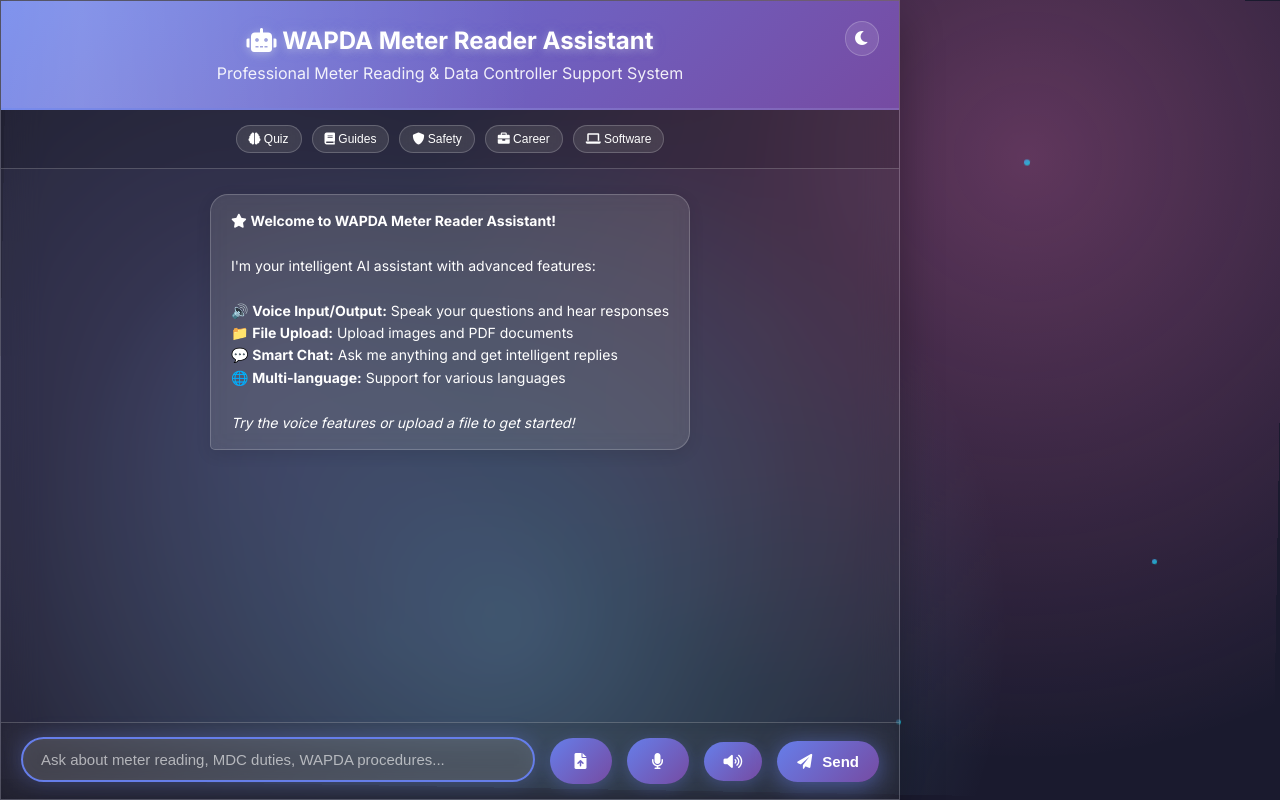
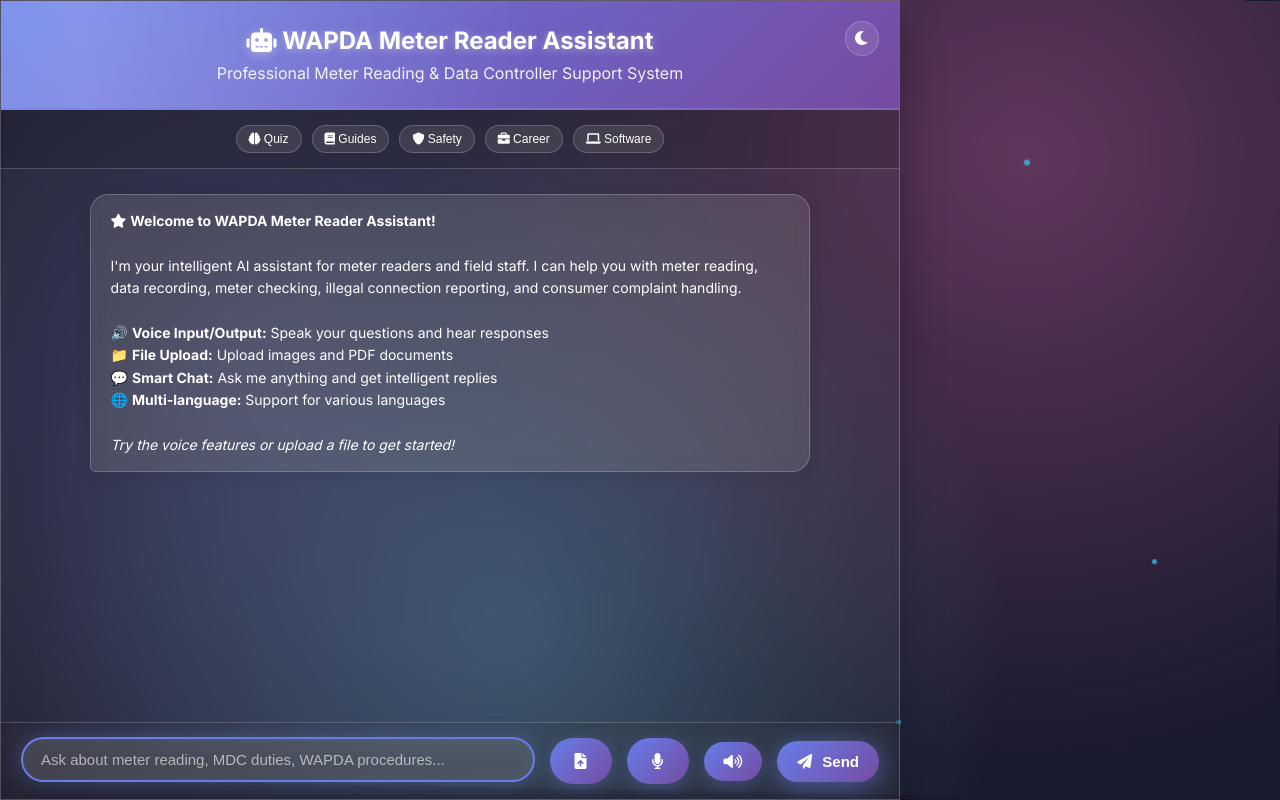
Before and after one commit to ayeshajavid91-star/wapda-chatbot, a Flask app: page / in a window 1280 px wide. Run offline with Flask 3, Linux system fonts and the light colour scheme.

Commit message:
Add meter reader domain answers for meter reading, data recording, meter checking, illegal connections, and complaints

```diff
--- a/app.py
+++ b/app.py
@@ -23,13 +23,20 @@ def find_relevant_answer(user_query):
     """Find relevant answer from knowledge base or provide intelligent responses"""
     user_query_lower = user_query.lower().strip()
 
+    # Meter reader task keywords
+    meter_reading_terms = ['meter reading', 'read meter', 'meter reader', 'reading route', 'readings', 'meter reading process']
+    data_record_terms = ['record', 'data record', 'log', 'save data', 'entry', 'data entry', 'record reading', 'store reading']
+    meter_check_terms = ['meter check', 'check meter', 'meter inspection', 'meter condition', 'faulty meter', 'meter verification', 'meter test']
+    illegal_connection_terms = ['illegal connection', 'kunda', 'theft', 'unauthorized connection', 'bypass', 'wire theft', 'illegal hook']
+    consumer_complaint_terms = ['complaint', 'consumer complaint', 'billing complaint', 'service complaint', 'report issue', 'problem with consumer', 'customer complaint']
+
     # Handle greetings
     if any(word in user_query_lower for word in ['hello', 'hi', 'hey', 'assalam', 'salaam']):
-        return "👋 Hello! I'm your AI assistant. I can help you with voice input, file uploads, and answering questions. What would you like to know?"
+        return "👋 Hello! I'm your WAPDA Meter Reader Assistant. I can help you with meter reading, data recording, meter checking, illegal connection reporting, and consumer complaint handling. What would you like to know?"
 
     # Handle voice-related queries
     if any(word in user_query_lower for word in ['voice', 'speak', 'speech', 'audio', 'sound']):
-        return "🔊 I support voice input and output! Click the microphone button to speak your questions, and enable voice responses to hear my answers. Try asking me something!"
+        return "🔊 I support voice input and output! Click the microphone button to speak your questions, and enable voice responses to hear my answers. Try asking about meter reading tasks or complaint handling."
 
     # Handle file upload queries
     if any(word in user_query_lower for word in ['upload', 'file', 'image', 'pdf', 'document']):
@@ -38,6 +45,14 @@ def find_relevant_answer(user_query):
     # Handle feature questions
     if any(word in user_query_lower for word in ['feature', 'what can you do', 'capabilities', 'help']):
         return """🤖 Here's what I can do:
+
+📌 **Meter Reader Tasks:**
+• Explain how meter reading works
+• Help with meter reading route planning
+• Describe accurate data recording steps
+• Guide meter checking and fault inspection
+• Explain illegal connection reporting (kunda, bypass)
+• Describe consumer complaint handling process
 
 🔊 **Voice Features:**
 • Speak your questions using the microphone
@@ -49,27 +64,38 @@ def find_relevant_answer(user_query):
 • Upload PDF documents
 • Automatic file processing
 
-💬 **Chat Features:**
-• Answer questions intelligently
-• Support for multiple languages
-• Real-time conversation
+❓ **Ask me anything related to meter reading or consumer service!"""
 
-❓ **Ask me anything!** I'm here to help with information, assistance, or just chat!"""
+    # Specific meter reader responses
+    if any(term in user_query_lower for term in meter_reading_terms):
+        return "📊 **Meter Reading Guide:**\n\n1. Verify the assigned route and meter list.\n2. Visit each meter carefully with PPE.\n3. Read the meter accurately and note the digits.\n4. Record readings clearly in the app or ledger.\n5. Report missing or inaccessible meters immediately."
+
+    if any(term in user_query_lower for term in data_record_terms):
+        return "📝 **Data Recording Best Practices:**\n\n- Record meter numbers and readings immediately.\n- Use clear, legible notes or mobile entry.\n- Save data in the app or logbook at the same time.\n- Verify entries before submission to avoid mistakes."
+
+    if any(term in user_query_lower for term in meter_check_terms):
+        return "🔎 **Meter Checking Process:**\n\n- Inspect the meter for damage or tampering.\n- Check seals, meter number, and connection wires.\n- Compare the reading with the previous record.\n- Report any faults or abnormal behavior to your supervisor."
+
+    if any(term in user_query_lower for term in illegal_connection_terms):
+        return "🚨 **Illegal Connection Reporting:**\n\n- Look for unauthorized wires, bypasses, or meter tampering.\n- Note the exact location and meter details.\n- Take a photo if it is safe and allowed.\n- Report the issue to the field office and follow official procedures."
+
+    if any(term in user_query_lower for term in consumer_complaint_terms):
+        return "📞 **Consumer Complaint Handling:**\n\n- Listen carefully to the consumer's issue.\n- Record complaint details clearly.\n- Inspect the meter and service connection if needed.\n- Report the complaint through the system and follow up until resolution."
 
     # Handle thank you
     if any(word in user_query_lower for word in ['thank', 'thanks', 'shukriya']):
-        return "🙏 You're welcome! I'm glad I could help. Feel free to ask me anything else!"
+        return "🙏 You're welcome! I'm glad I could help. Feel free to ask me anything else about meter reading or service support."
 
     # Handle goodbye
     if any(word in user_query_lower for word in ['bye', 'goodbye', 'see you', 'allah hafiz']):
-        return "👋 Goodbye! Have a great day. Come back anytime if you need assistance!"
+        return "👋 Goodbye! Have a great day. Come back anytime if you need assistance with meter reading or report handling!"
 
-    # Handle general questions
+    # Handle direct questions about meter reader work
     if '?' in user_query or any(word in user_query_lower for word in ['what', 'how', 'why', 'when', 'where', 'who', 'which']):
-        return f"🤔 That's an interesting question: '{user_query}'\n\nI'm an AI assistant with voice and file upload capabilities. While I don't have specific knowledge about that topic yet, I can help you find information or assist with uploading files. What else would you like to know?"
+        return f"🤔 You've asked: '{user_query}'\n\nI can answer meter reader questions about reading, recording, checking meters, illegal connection reporting, and consumer complaint handling. Ask me for step-by-step guidance!"
 
     # Default response for other inputs
-    return f"💬 I received your message: '{user_query}'\n\nI'm here to help! You can:\n• Ask me questions\n• Use voice input/output\n• Upload images or PDF files\n• Chat about various topics\n\nWhat would you like to do next?"
+    return f"💬 I received your message: '{user_query}'\n\nI'm here to help with meter reading, data recording, meter checking, illegal connection reports, and consumer complaint handling. What would you like to do next?"
 
 @app.route('/')
 def index():
--- a/templates/index.html
+++ b/templates/index.html
@@ -614,7 +614,7 @@
             <div class="message bot">
                 <div class="message-content">
                     <i class="fas fa-star"></i> <strong>Welcome to WAPDA Meter Reader Assistant!</strong><br><br>
-                    I'm your intelligent AI assistant with advanced features:
+                    I'm your intelligent AI assistant for meter readers and field staff. I can help you with meter reading, data recording, meter checking, illegal connection reporting, and consumer complaint handling.
                     <br><br>
                     🔊 <strong>Voice Input/Output:</strong> Speak your questions and hear responses<br>
                     📁 <strong>File Upload:</strong> Upload images and PDF documents<br>
```
